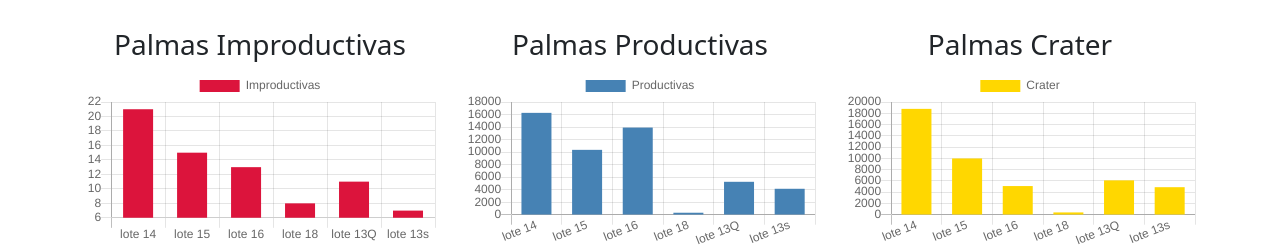
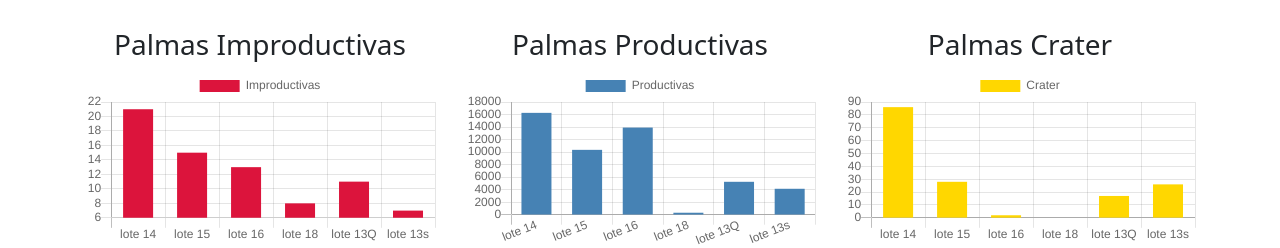
Before and after one commit to Arielr85/cirugias_pc, a plain HTML site: page index.html in a window 1280 px wide. Shown: the part 632-880 px from the top of the page. Drawn offline with nearby package versions, Linux system fonts and the light colour scheme.

Commit message:
modificando la tabla

```diff
--- a/index.html
+++ b/index.html
@@ -128,7 +128,7 @@
            backgroundColor: 'rgb(255,215,0)',
            borderColor: 'rgb(255,215,0)',
            maxBarThickness: 30,
-           data: [18782, 9981, 5084, 405, 6094, 4883]
+           data: [86, 28, 2, 0, 17, 26]
        }]
    },
 
```
